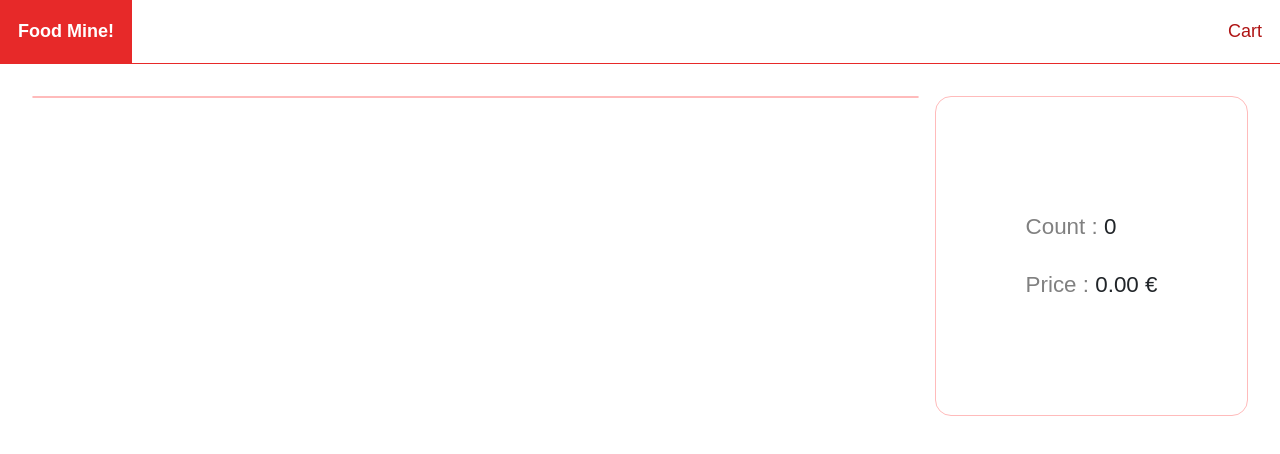
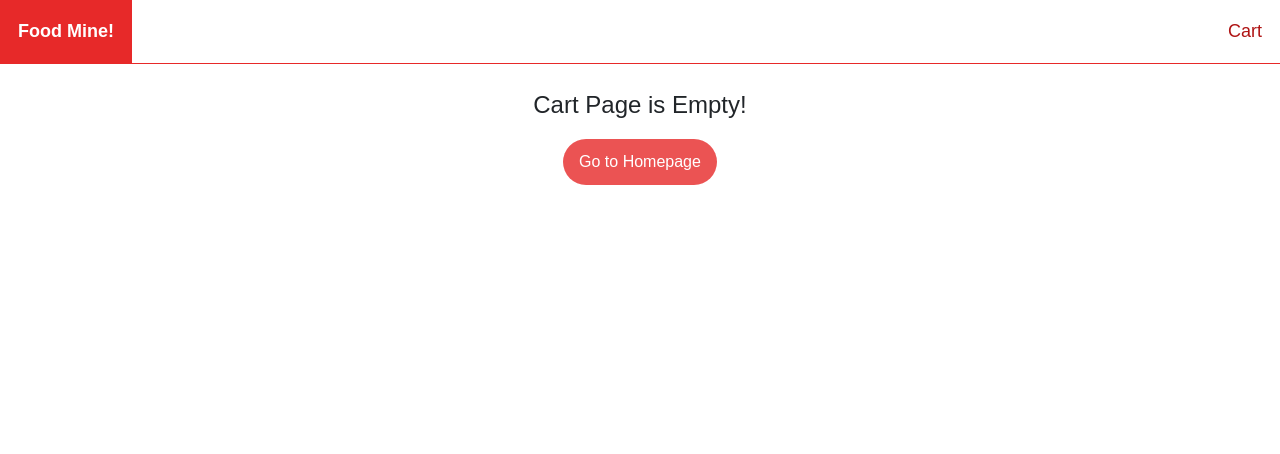
Before and after one commit to alardant/FoodStore, an Angular app: page /cart-page in a window 1280 px wide. Shown: the top 454 px of the page. Built offline with nearby package versions, Linux system fonts and the light colour scheme; a web font is replaced by a local one.

Commit message:
add not found page

```diff
--- a/src/app/app.module.ts
+++ b/src/app/app.module.ts
@@ -10,7 +10,8 @@
 import { FormsModule } from '@angular/forms';
 import { TagsComponent } from './tags/tags.component';
 import { FoodPageComponent } from './food-page/food-page.component';
-import { CartPageComponent } from './cart-page/cart-page.component'
+import { CartPageComponent } from './cart-page/cart-page.component';
+import { NotFoundComponent } from './not-found/not-found.component'
 
 
 @NgModule({
@@ -22,6 +23,7 @@
     TagsComponent,
     FoodPageComponent,
     CartPageComponent,
+    NotFoundComponent,
   ],
   imports: [
     BrowserModule,
--- a/src/app/cart-page/cart-page.component.css
+++ b/src/app/cart-page/cart-page.component.css
@@ -44,6 +44,10 @@
     flex-basis: 18%;
 }
 
+ul li a {
+    color: black;
+}
+
 ul li select {
     width: 3rem;
     outline: none;
@@ -52,6 +56,7 @@
     font-size: 1.1rem;
     font-weight: 100;
 }
+
 
 ul .remove-button {
     border-radius: 1rem;
--- a/src/app/cart-page/cart-page.component.html
+++ b/src/app/cart-page/cart-page.component.html
@@ -1,4 +1,6 @@
-<div class="mainContainer">
+<app-not-found [visible]="!cart || cart.items.length <=0" notFoundMessage="Cart Page is Empty!"
+    resetLinkText="Go to Homepage"></app-not-found>
+<div *ngIf="cart && cart.items.length > 0" class="mainContainer">
     <ul>
         <li *ngFor="let cartItem of cart.items">
             <div>
--- a/src/app/food-page/food-page.component.html
+++ b/src/app/food-page/food-page.component.html
@@ -1,4 +1,5 @@
-<div class="mainContainer">
+<app-not-found [visible]="!food" notFoundMessage="Product not Found!" resetLinkText="Back to HomePage"></app-not-found>
+<div *ngIf="food" class="mainContainer">
     <img [src]="food.imageUrl" [alt]="food.name" />
 
     <div class="details">
--- a/src/app/home/home.component.html
+++ b/src/app/home/home.component.html
@@ -1,5 +1,6 @@
 <app-search></app-search>
 <app-tags></app-tags>
+<app-not-found [visible]="!foods || foods.length <=0" resetLinkText="Reset Search"></app-not-found>
 <ul>
     <li *ngFor="let food of foods">
         <a routerLink="/food/{{food.id}}">
--- /dev/null
+++ b/src/app/not-found/not-found.component.css
@@ -0,0 +1,24 @@
+div {
+    display: flex;
+    align-items: center;
+    justify-content: center;
+    flex-direction: column;
+    font-size: 1.5rem;
+    font-weight: 100;
+    height: 20vh
+}
+
+div a {
+    font-size: 1rem;
+    background-color: #e72929;
+    color: white;
+    border-radius: 10rem;
+    padding: .7em 1rem;
+    margin: 1rem;
+    opacity: .8;
+}
+
+div a:hover {
+    opacity: 1;
+    cursor: pointer;
+}
--- /dev/null
+++ b/src/app/not-found/not-found.component.html
@@ -0,0 +1,4 @@
+<div *ngIf="visible">
+    {{notFoundMessage}}
+    <a routerLink="{{resetLinkRoute}}">{{resetLinkText}}</a>
+</div>
--- a/src/styles.css
+++ b/src/styles.css
@@ -16,6 +16,7 @@
 
 a {
     text-decoration: none;
+    color: inherit
 }
 
 .visually-hidden {
```
Also changed, not shown: src/app/not-found/not-found.component.ts (added, +16 -0 lines), 1 other file (tests, documents, lock files or other folders).
